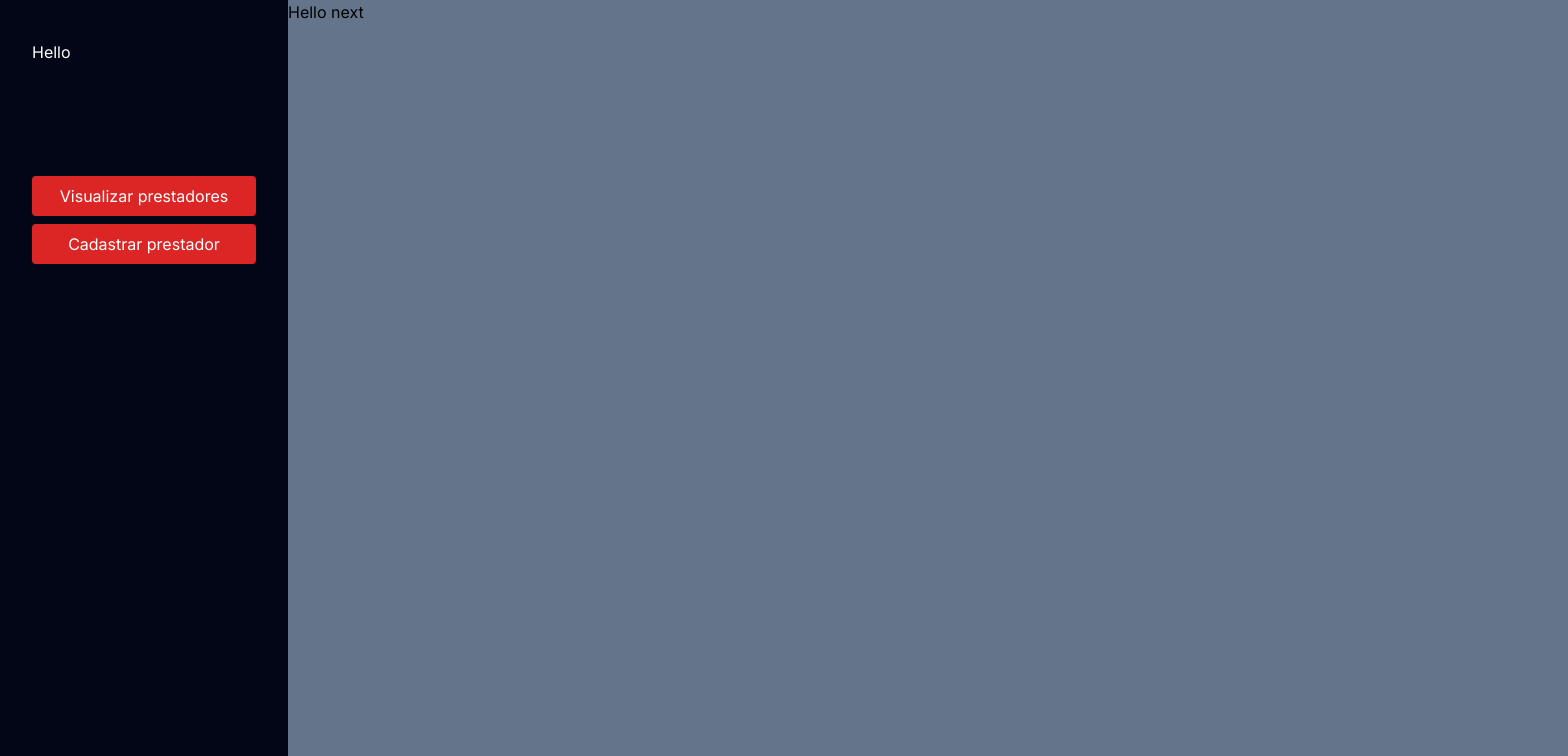
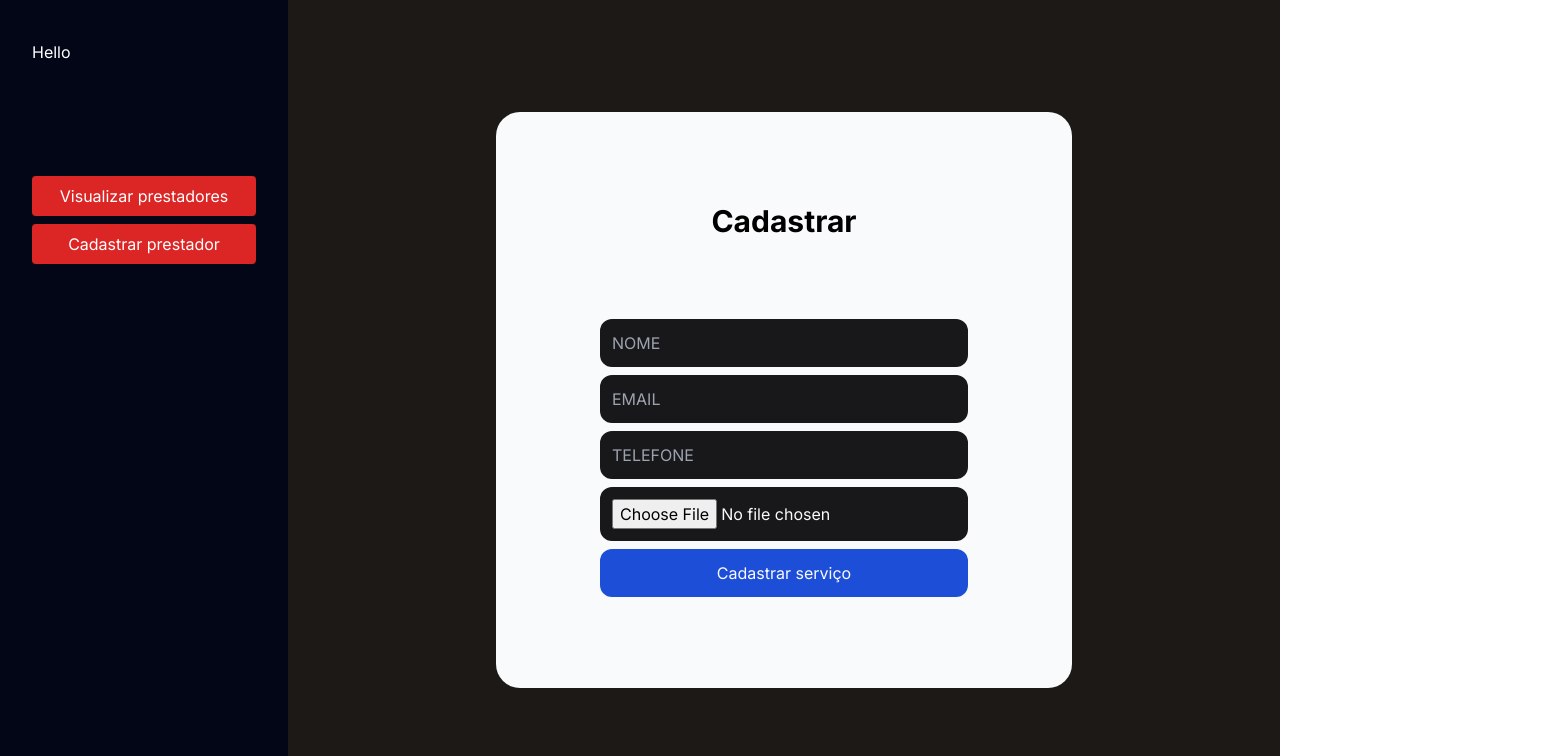
Before and after one commit to matheusrodrigues1/cadastro-prestadores, a Next.js app: page / in a window 1280 px wide. Shown: the top 756 px of the page, 1568 px wide, since content can reach past the window. Built offline with nearby package versions, Linux system fonts and the light colour scheme.

Commit message:
criação do component de cadastro de prestadores

```diff
--- a/app/Components/Cadastrar.tsx
+++ b/app/Components/Cadastrar.tsx
@@ -1,13 +1,31 @@
-import React from 'react'
+'use client'
 
-function Cadastrar() {
+import { useForm } from "react-hook-form";
+
+export default function Cadastrar({}) {
+
+  const { handleSubmit, register, formState: {errors} } = useForm()
+
+  const handleFormSubmit = (data) => {
+    console.log(data);
+
+  }
+
   return (
     <>
-      <div className='ml-72 h-screen w-full bg-slate-500'>
-        <h1>Hello next</h1>
+      <div className="flex flex-1 justify-center items-center h-screen w-screen bg-stone-900">
+        <div className="flex flex-col rounded-3xl justify-center items-center gap-20 p-72 bg-gray-50 h-96 w-96">
+          <h1 className="text-3xl font-bold">Cadastrar</h1>
+          <form onSubmit={handleSubmit(handleFormSubmit)} className="flex flex-col gap-2">
+            <input type="text" {...register('zipCode')} placeholder="NOME" className="p-3 rounded-xl bg-zinc-900 text-gray-50"/>
+            <input type="email" {...register('zipCode')} placeholder="EMAIL"className="p-3 rounded-xl bg-zinc-900 text-gray-50"/>
+            <input type="tel" {...register('zipCode')} placeholder="TELEFONE"className="p-3 rounded-xl bg-zinc-900 text-gray-50"/>
+            <input type="file" {...register('zipCode')} maxLength={9} className="p-3 rounded-xl bg-zinc-900 text-gray-50"/>
+
+            <button type="submit" className="p-3 rounded-xl bg-blue-700 text-gray-50">Cadastrar serviço</button>
+          </form>
+        </div>
       </div>
     </>
-  )
+  );
 }
-
-export default Cadastrar
--- a/app/Components/Header.tsx
+++ b/app/Components/Header.tsx
@@ -3,7 +3,8 @@ import React from 'react'
 
 function Header() {
   return (
-    <div className='flex flex-col absolute bg-slate-950 h-screen w-72 pl-8 pt-10 text-white gap-28'>
+    <>
+      <div className='flex flex-col bg-slate-950 h-screen w-72 pl-8 pt-10 text-white gap-28'>
         <h3>Hello</h3>
         <div className='flex flex-col gap-2'>
           <button className='h-10 w-56 bg-red-600 rounded'>
@@ -14,6 +15,7 @@ function Header() {
           </button>
         </div>
       </div>
+    </>
   )
 }
 
--- a/app/layout.tsx
+++ b/app/layout.tsx
@@ -18,8 +18,10 @@ export default function RootLayout({
   return (
     <html lang="en">
       <body className={inter.className}>
-        <Header/>
-        {children}
+        <div className='flex p-0 m-0 border-none'>
+          <Header/>
+          {children}
+        </div>
       </body>
     </html>
   )
--- a/package.json
+++ b/package.json
@@ -11,7 +11,9 @@
   "dependencies": {
     "next": "13.5.4",
     "react": "^18",
-    "react-dom": "^18"
+    "react-dom": "^18",
+    "react-hook-form": "^7.47.0",
+    "zod": "^3.22.3"
   },
   "devDependencies": {
     "@types/node": "^20",
```
Also changed, not shown: 1 other file (tests, documents, lock files or other folders). Lines whose indentation alone changed are shown as unchanged.
